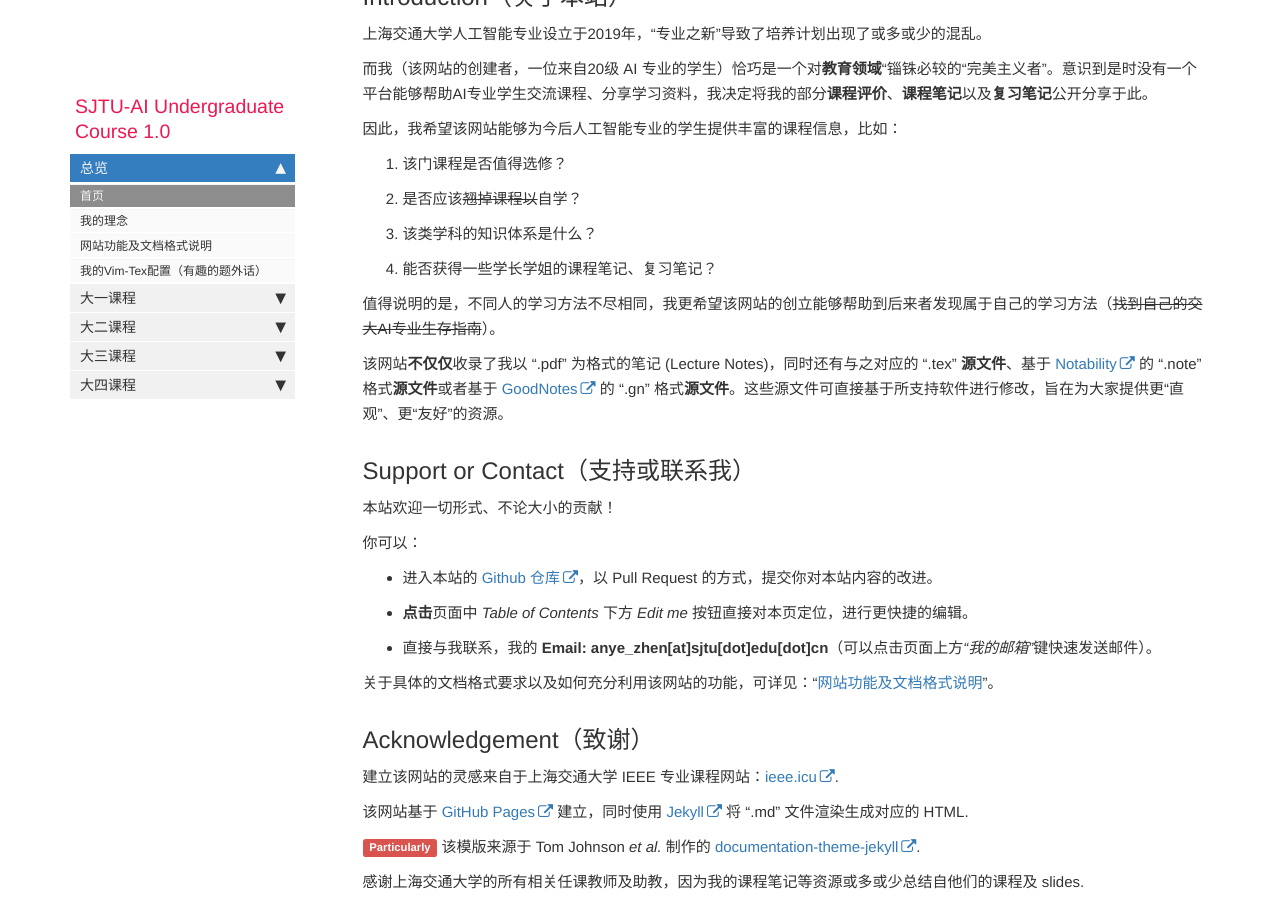
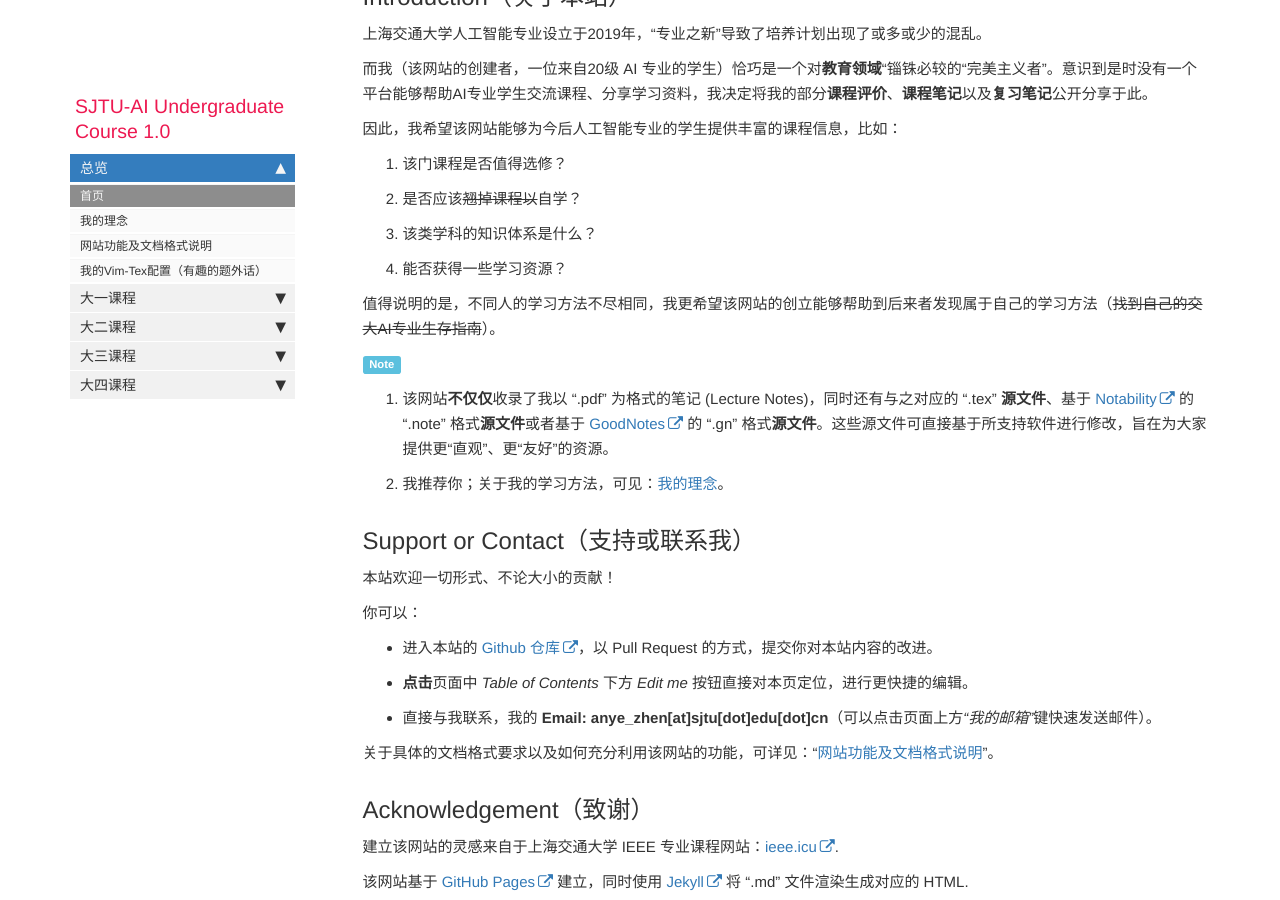
Before and after one commit to aisjtu/aisjtu.github.io, a Jekyll site: the page built from docs/index.md, in a window 1280 px wide and 900 px high, scrolled down 485 px. Built offline with Jekyll 4.4.1, drawn with Linux system fonts in a browser that asks for light colours; comment, search, counter and statistics services are not loaded.

Commit message:
Update index.md

```diff
--- a/docs/index.md
+++ b/docs/index.md
@@ -18,13 +18,14 @@ permalink: index.html
 1. 该门课程是否值得选修？
 2. 是否应该~~翘掉课程以~~自学？
 3. 该类学科的知识体系是什么？
-4. 能否获得一些学长学姐的课程笔记、复习笔记？
+4. 能否获得一些学习资源？
 
 值得说明的是，不同人的学习方法不尽相同，我更希望该网站的创立能够帮助到后来者发现属于自己的学习方法（~~找到自己的交大AI专业生存指南~~）。
 
-该网站**不仅仅**收录了我以 “.pdf” 为格式的笔记 (Lecture Notes)，同时还有与之对应的 “.tex” **源文件**、基于 [Notability](https://notability.com/zh-Hans) 的 “.note” 格式**源文件**或者基于 [GoodNotes](https://www.goodnotes.com) 的 “.gn” 格式**源文件**。这些源文件可直接基于所支持软件进行修改，旨在为大家提供更“直观”、更“友好”的资源。
+<span class="label label-info">Note</span>
 
-
+1. 该网站**不仅仅**收录了我以 “.pdf” 为格式的笔记 (Lecture Notes)，同时还有与之对应的 “.tex” **源文件**、基于 [Notability](https://notability.com/zh-Hans) 的 “.note” 格式**源文件**或者基于 [GoodNotes](https://www.goodnotes.com) 的 “.gn” 格式**源文件**。这些源文件可直接基于所支持软件进行修改，旨在为大家提供更“直观”、更“友好”的资源。
+2. 我推荐你；关于我的学习方法，可见：[我的理念](mydoc_my_notions.html)。
 
 
 
```
